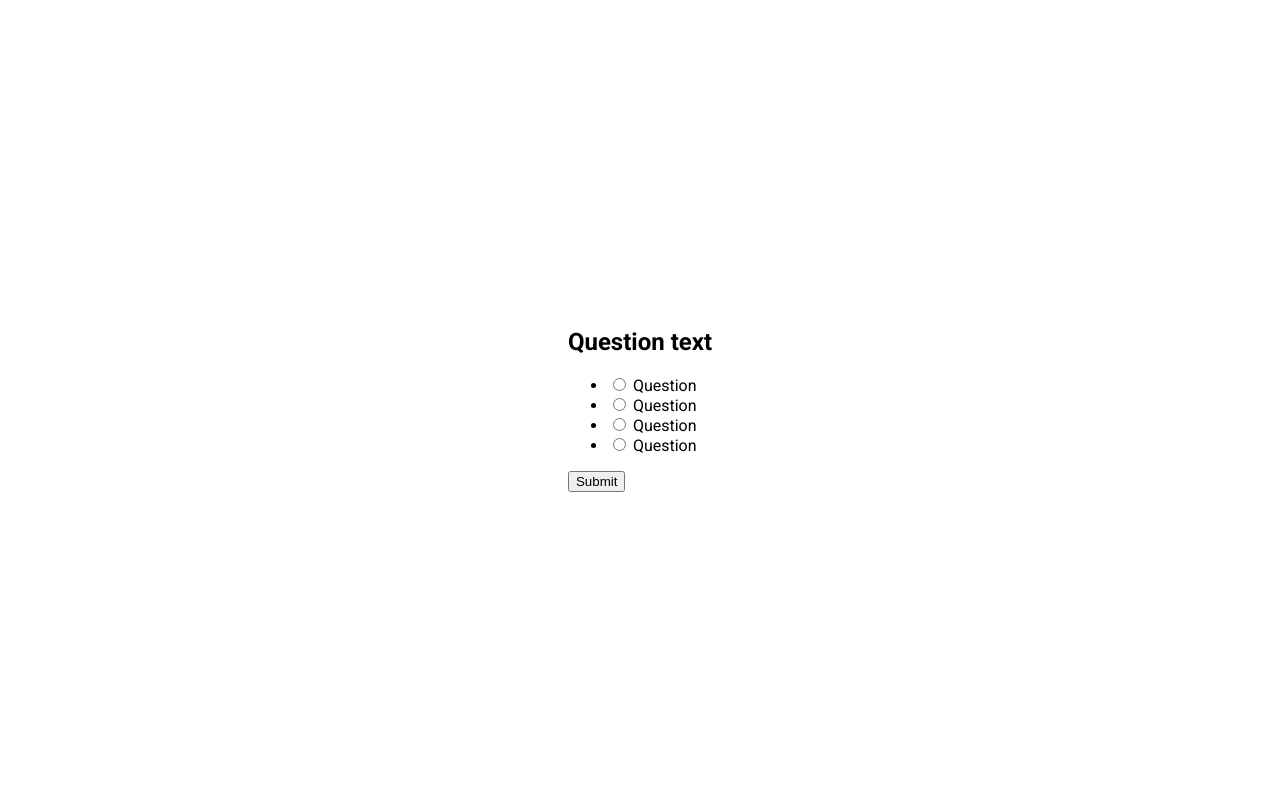
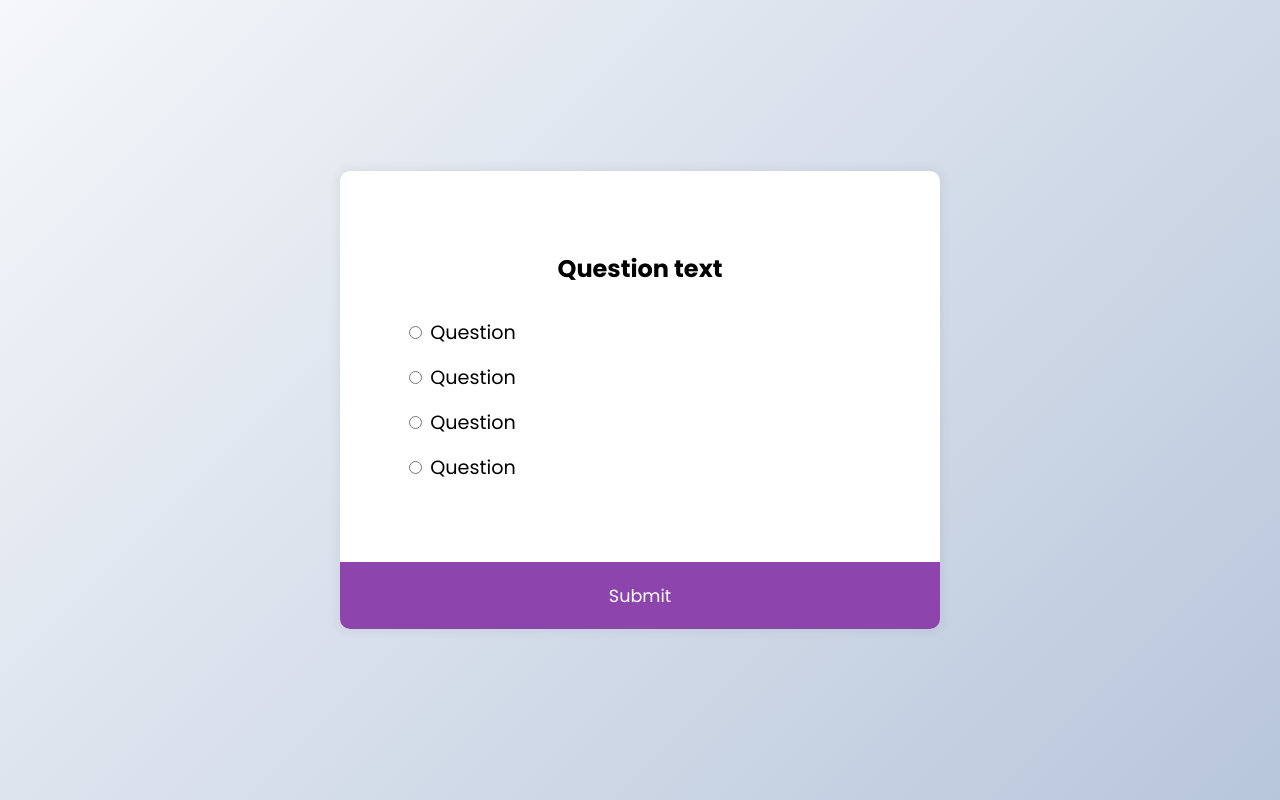
Before and after one commit to AndreiScafi/quiz-app, a plain HTML site: page index.html in a window 1280 px wide. Drawn offline with Linux system fonts and the light colour scheme.

Commit message:
Adding style with CSS - Adicionando estilo com CSS.

```diff
--- a/style.css
+++ b/style.css
@@ -1,16 +1,70 @@
-@import url('https://fonts.googleapis.com/css2?family=Roboto:wght@400;700&display=swap');
+@import url('https://fonts.googleapis.com/css2?family=Poppins:wght@400;700&display=swap');
 
 * {
     box-sizing: border-box;
 }
 
 body {
-    font-family: 'Roboto', sans-serif;
+    background-color: #b8c6db;
+    background-image: linear-gradient(315deg, #b8c6db, #f5f7fa);
+    font-family: 'Poppins', sans-serif;
     display: flex;
-    flex-direction: column;
     align-items: center;
     justify-content: center;
     height: 100vh;
     overflow: hidden;
     margin: 0;
 }
+
+.quiz-container {
+    background-color: #fff;
+    border-radius: 10px;
+    box-shadow: 0 0 10px 2px rgba(100, 100, 100, 0.1);
+    width: 600px;
+    overflow: hidden;
+}
+
+.quiz-header {
+    padding: 4rem;
+}
+
+h2 {
+    padding: 1rem;
+    text-align: center;
+    margin: 0;
+}
+
+ul {
+    list-style-type: none;
+    padding: 0;
+}
+
+ul li {
+    font-size: 1.2rem;
+    margin: 1rem 0;
+}
+
+ul li label {
+    cursor: pointer;
+}
+
+button {
+    background-color: #8e44ad;
+    color: #fff;
+    border: none;
+    display: block;
+    width: 100%;
+    cursor: pointer;
+    font-size: 1.1rem;
+    font-family: inherit;
+    padding: 1.3rem;
+}
+
+button:hover {
+    background-color: #732d91;
+}
+
+button:focus {
+    outline: none;
+    background-color: #5e3370;
+}
```
